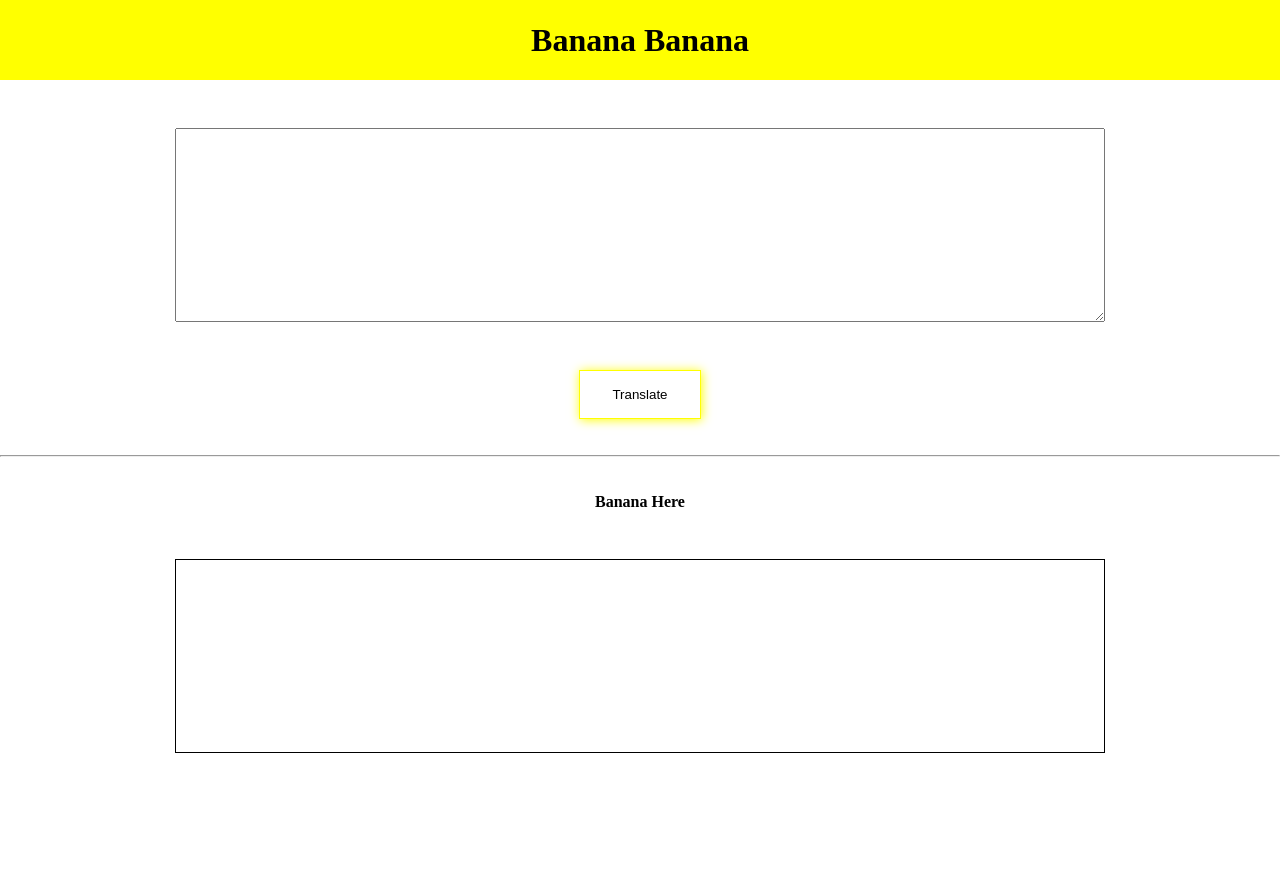
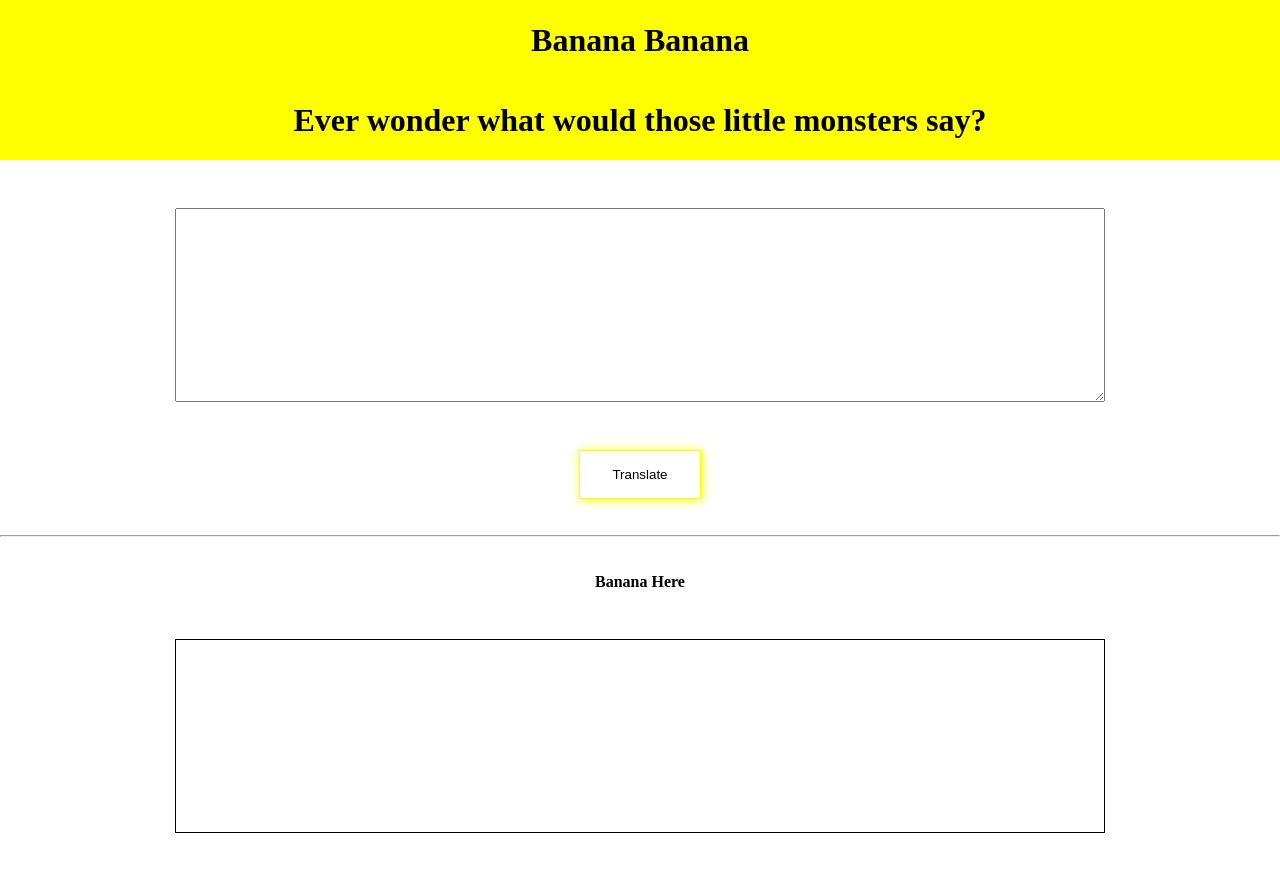
Before and after one commit to aniketxparihar/Minion_Speak_Mark-6, a plain HTML site: page index.html in a window 1280 px wide. Before the commit the page ends 801 px from the top, so only its background shows below. Drawn offline with Linux system fonts and the light colour scheme.

Commit message:
Update index.html

```diff
--- a/index.html
+++ b/index.html
@@ -64,6 +64,7 @@
 </head>
 <body>
     <h1 class="head">Banana Banana</h1>
+    <h1 class="head">Ever wonder what would those little monsters say?</h1>
     <div class="normie-txt">
     <textarea  id="normie" cols="30" rows="10"></textarea>
     <button id="normie-to-banana">Translate</button>
@@ -74,6 +75,7 @@
     <br>
     <br>
     <div class="banana-txt">
+
           <b>Banana Here</b>
         <div id="banana">
         </div>
```
